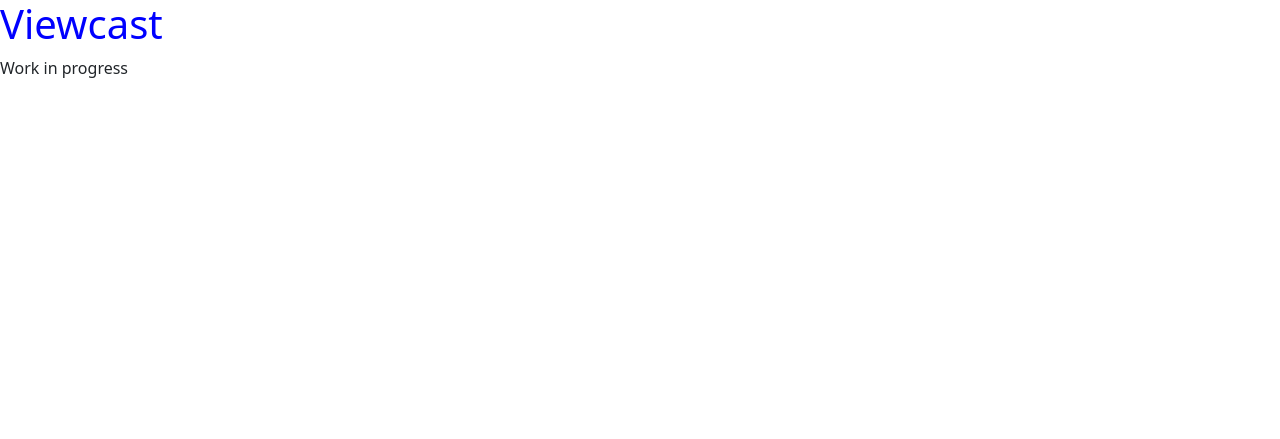
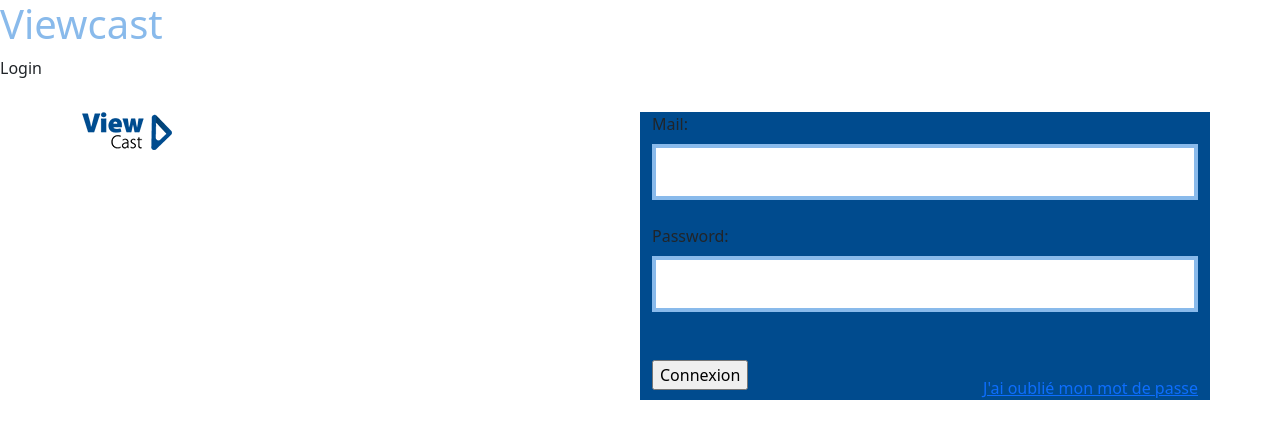
Before and after one commit to JohnLest/ViewCast, a Django app: page /login/ in a window 1280 px wide. Shown: the top 439 px of the page. Run offline with Django 4.2, Linux system fonts and the light colour scheme; some libraries are stand-ins or nearby versions.

Commit message:
create login form

```diff
--- a/ViewCast_project/ViewCast_project/urls.py
+++ b/ViewCast_project/ViewCast_project/urls.py
@@ -19,7 +19,7 @@ from .views import views
 
 urlpatterns = [
     path("", views.hello),
-    path("login/", views.hello),
+    path("login/", views.login),
     path("workstation/", views.hello),
     path("flux/", views.hello),
     path("adminstation/", views.hello),
--- /dev/null
+++ b/ViewCast_project/ViewCast_project/views/forms/loginForm.py
@@ -0,0 +1,5 @@
+from django import forms
+
+class LoginForm(forms.Form):
+    email = forms.EmailField(label="Mail")
+    psw = forms.CharField(label="Password", widget=forms.PasswordInput)
--- a/ViewCast_project/ViewCast_project/views/views.py
+++ b/ViewCast_project/ViewCast_project/views/views.py
@@ -1,7 +1,18 @@
 from django.http import HttpResponse
-from django.shortcuts import render
+from django.shortcuts import render, redirect
+from .forms.loginForm import LoginForm
 
 
 def hello(request):
     return render(request,
                   "index.html")
+
+
+def login(request):
+    if len(request.POST) > 0:
+        form = LoginForm(request.POST)
+        if form.is_valid():
+            return redirect("/")
+        return render(request, "login.html", {"form": form})
+    form = LoginForm()
+    return render(request, "login.html", {"form": form})
--- a/ViewCast_project/static/css/style.css
+++ b/ViewCast_project/static/css/style.css
@@ -1,3 +1,40 @@
 h1{
-    color: blue;
+    color: rgb(137, 186, 235);
 }
+input[type=email],input[type=password]{
+    width: 100%;
+    padding: 12px 20px;
+    margin: 8px 0;
+    display: inline-block;
+    border: 4px solid rgb(137, 186, 235);
+    box-sizing: border-box;
+}
+button{
+    background-color: rgb(137, 186, 235);
+    color: white;
+    font-family: Arial, sans-serif;
+    padding: 14px 20px;
+    margin: 8px 0;
+    border: none;
+    cursor: pointer;
+    width: 100%;
+}
+button:hover{
+    opacity: 0.8;
+}
+.container{
+    padding: 16px;
+}
+span.psw{
+    float: right;
+    padding-top: 16px;
+}
+@media screen and (max-width:300px) {
+    span.psw{
+        display: block;
+        float: none;
+    }
+    .cancelbtn{
+        width: 100%;
+    }
+}
--- a/ViewCast_project/templates/base.html
+++ b/ViewCast_project/templates/base.html
@@ -6,7 +6,7 @@
     <link rel="stylesheet" href="{% static "css/style.css" %}" />
     <link rel="stylesheet" href="{% static 'bootstrap/css/bootstrap.min.css' %}">
     <script src="{% static 'bootstrap/js/bootstrap.min.js' %}"></script>
-    <title>{% block title %}{% endblock %}</title>
+    <title>Viewcast {% block title %}{% endblock %}</title>
 </head>
 <body>
     {% block content %}
--- a/ViewCast_project/templates/index.html
+++ b/ViewCast_project/templates/index.html
@@ -1,8 +1,4 @@
 {% extends "base.html" %}
-{% block title %}
-    Viewcast
-{% endblock %}
-
 {% block content %}
 
     <h1>Viewcast</h1>
--- /dev/null
+++ b/ViewCast_project/templates/login.html
@@ -0,0 +1,26 @@
+{% extends "base.html" %}
+{% block title %}
+    - Login
+{% endblock %}
+
+{% block content %}
+
+    <h1>Viewcast</h1>
+
+    <p>Login</p>
+    <div class="container">
+        <div class="row">
+            <div class="col-6">
+                <img src="../static/resources/logo.png">
+            </div>
+            <form class="col-6" action="" method="post" style="background-color: #004b8e;">
+                {% csrf_token %}
+                {{ form.as_p }}
+                <br>
+                <input type="submit" value="Connexion"/>
+                <span class="psw"><a href="#">J'ai oublié mon mot de passe</a></span>
+            </form>
+        </div>
+    </div>
+
+{% endblock %}
```
Also changed, not shown: ViewCast_project/static/resources/logo-1080.png (added), 1 other file.
